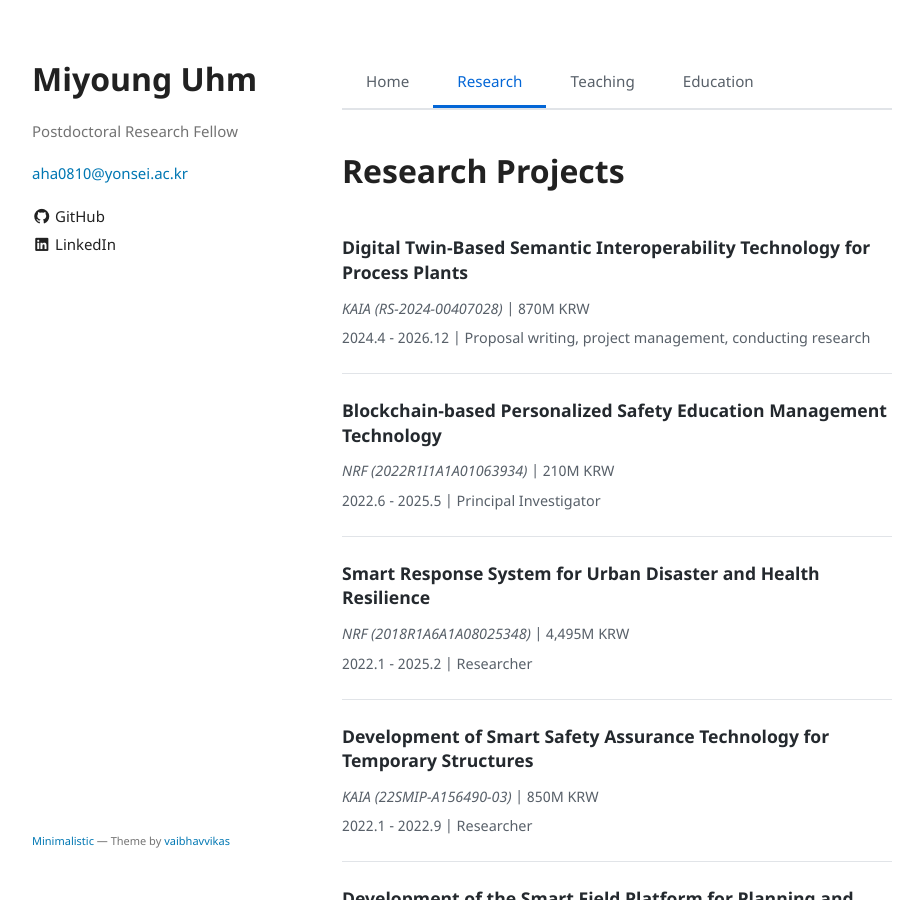
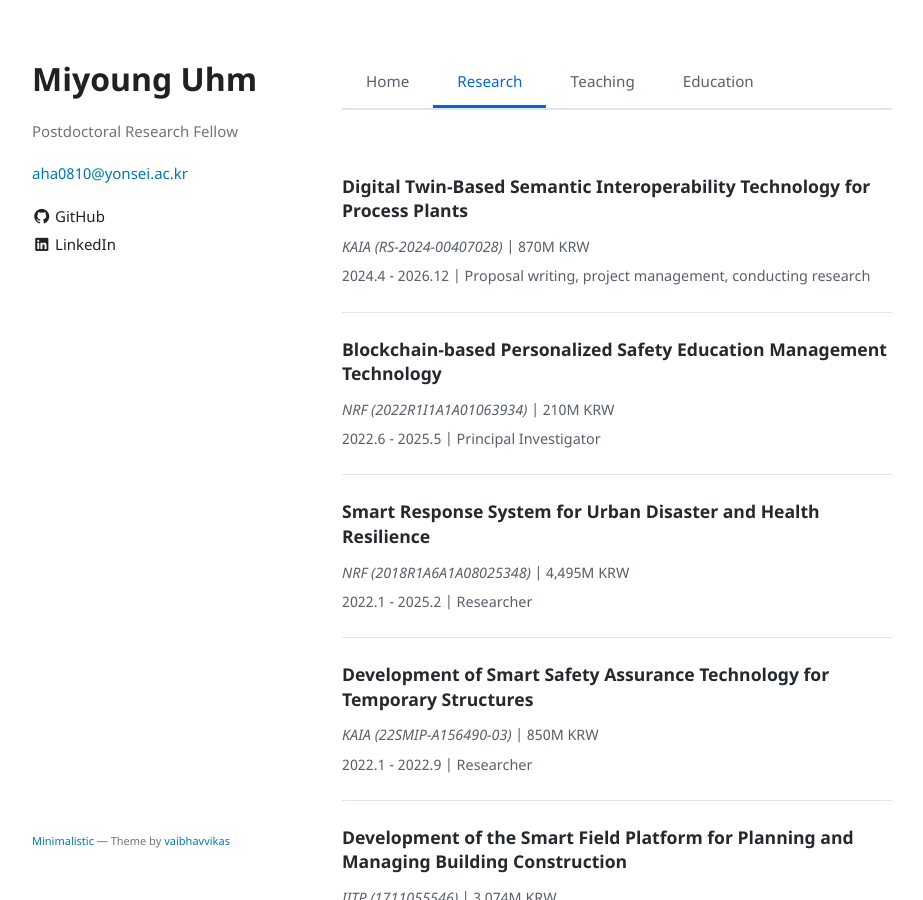
Before and after one commit to aha-251226/home, a Jekyll site: the page built from research.md, in a window 1280 px wide and 900 px high. Shown: the whole window, without its empty margins (178-1101 px from the left). Built offline with Jekyll 4.4.1, drawn with Linux system fonts in a browser that asks for light colours.

Commit message:
Remove section title from research page

```diff
--- a/research.md
+++ b/research.md
@@ -64,8 +64,6 @@ layout: default
   <a href="./teaching.html" class="tab-link">Teaching</a>
   <a href="./education.html" class="tab-link">Education</a>
 </div>
-
-# Research Projects
 
 <div class="content-item">
   <h3>Digital Twin-Based Semantic Interoperability Technology for Process Plants</h3>
```
